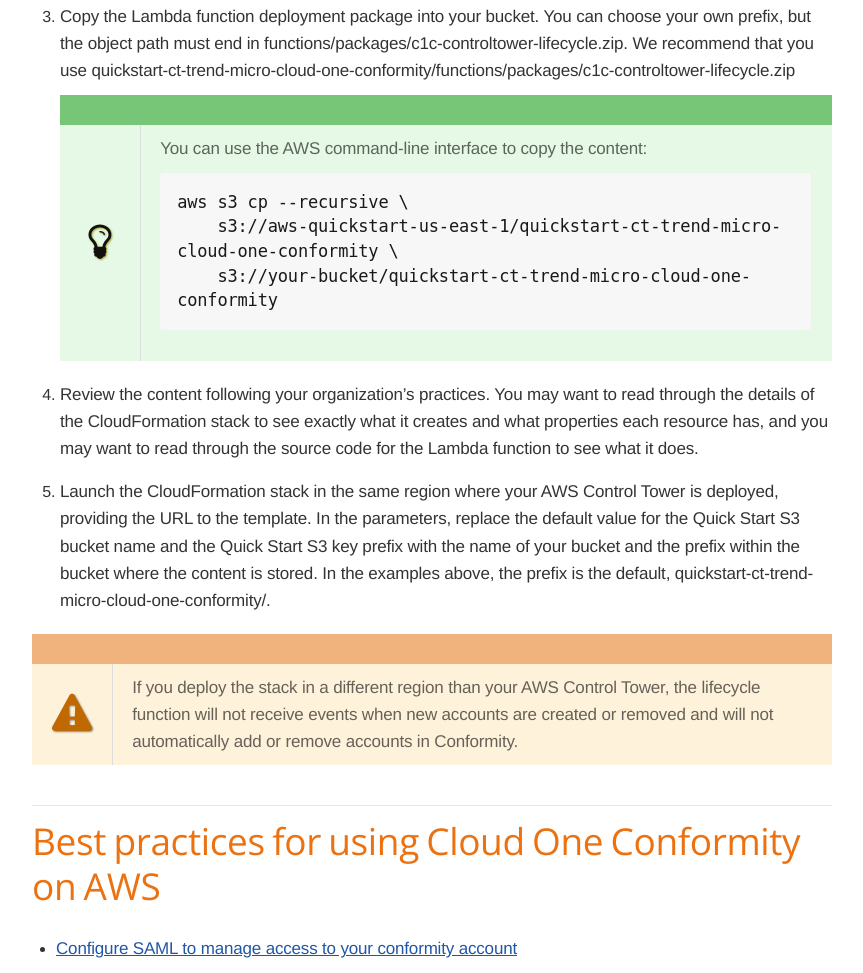
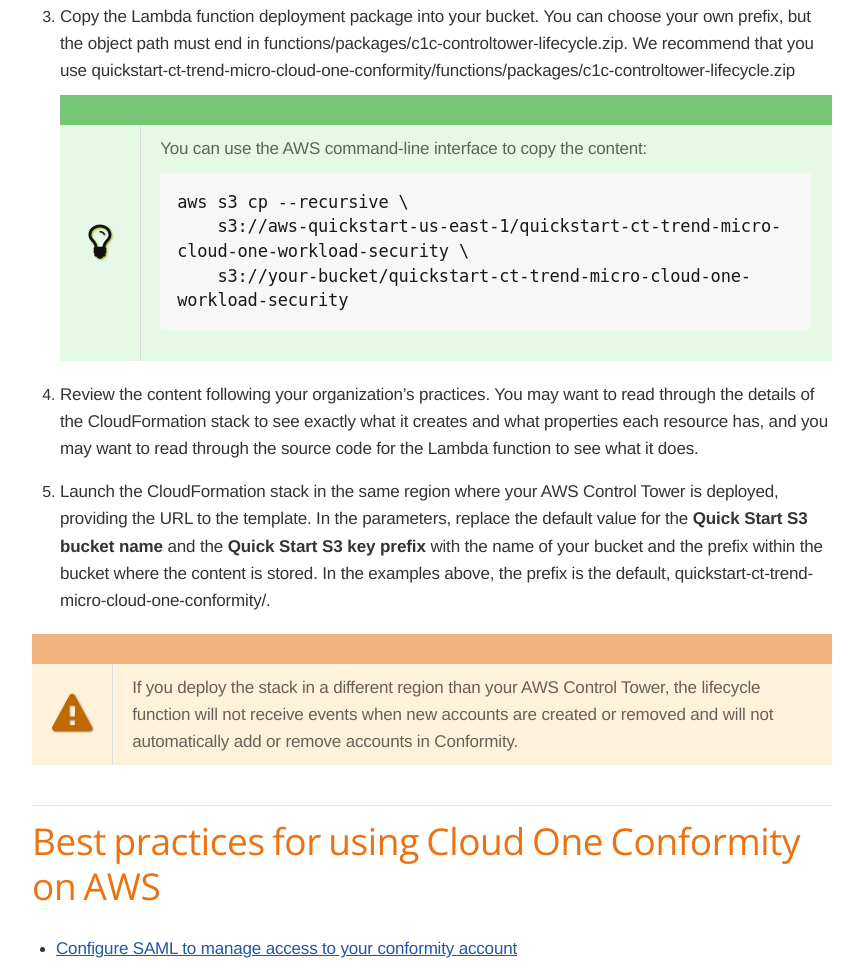
Before and after one commit to aws-quickstart/quickstart-ct-trend-micro-cloud-one-conformity, a plain HTML site: page index.html in a window 1280 px wide. Shown: the part 10575-11548 px from the top of the page, without its empty margins (368-1231 px from the left). Drawn offline with nearby package versions, Linux system fonts and the light colour scheme; a web font is replaced by a local one.

Commit message:
Production doc builds - 2021/05/12 21:21:45 UTC

```diff
--- a/index.html
+++ b/index.html
@@ -1362,8 +1362,8 @@
 <div class="literalblock">
 <div class="content">
 <pre>aws s3 cp --recursive \
-    s3://aws-quickstart-us-east-1/quickstart-ct-trend-micro-cloud-one-conformity \
-    s3://your-bucket/quickstart-ct-trend-micro-cloud-one-conformity</pre>
+    s3://aws-quickstart-us-east-1/quickstart-ct-trend-micro-cloud-one-workload-security \
+    s3://your-bucket/quickstart-ct-trend-micro-cloud-one-workload-security</pre>
 </div>
 </div>
 </td>
@@ -1375,7 +1375,7 @@
 <p>Review the content following your organization&#8217;s practices. You may want to read through the details of the CloudFormation stack to see exactly what it creates and what properties each resource has, and you may want to read through the source code for the Lambda function to see what it does.</p>
 </li>
 <li>
-<p>Launch the CloudFormation stack in the same region where your AWS Control Tower is deployed, providing the URL to the template. In the parameters, replace the default value for the Quick Start S3 bucket name and the Quick Start S3 key prefix with the name of your bucket and the prefix within the bucket where the content is stored. In the examples above, the prefix is the default, quickstart-ct-trend-micro-cloud-one-conformity/.</p>
+<p>Launch the CloudFormation stack in the same region where your AWS Control Tower is deployed, providing the URL to the template. In the parameters, replace the default value for the <strong>Quick Start S3 bucket name</strong> and the <strong>Quick Start S3 key prefix</strong> with the name of your bucket and the prefix within the bucket where the content is stored. In the examples above, the prefix is the default, quickstart-ct-trend-micro-cloud-one-conformity/.</p>
 </li>
 </ol>
 </div>
@@ -1596,7 +1596,7 @@
 </html>
 <!--
 repo commit:
-1c619a526a0b493f8df1a9af6c53634763f035df
+75565d7006f25767d3e55e0ed600de1b6eaf5867
 
 submodule config:
 +1259902ec92fdc66c5cc60b19148a78c3941f43e docs/boilerplate (heads/main)
```
Also changed, not shown: 1 other file.
